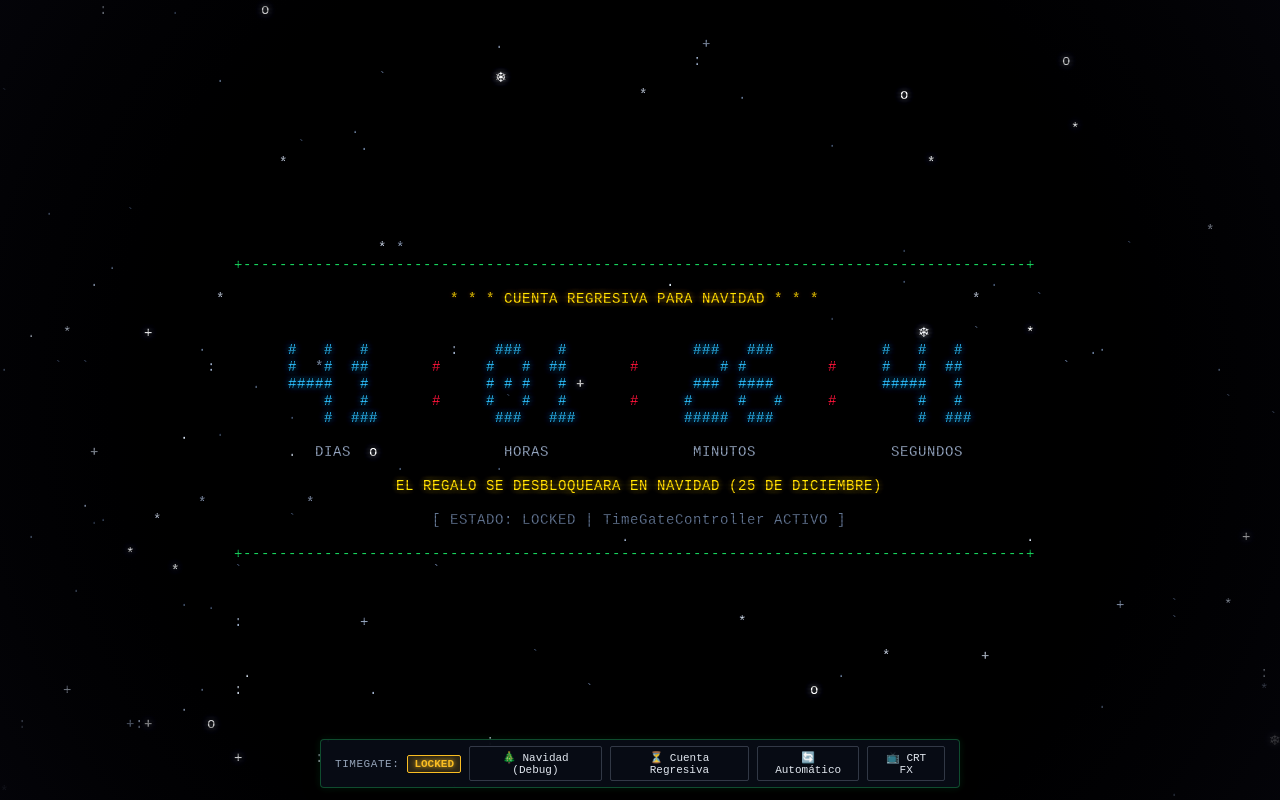
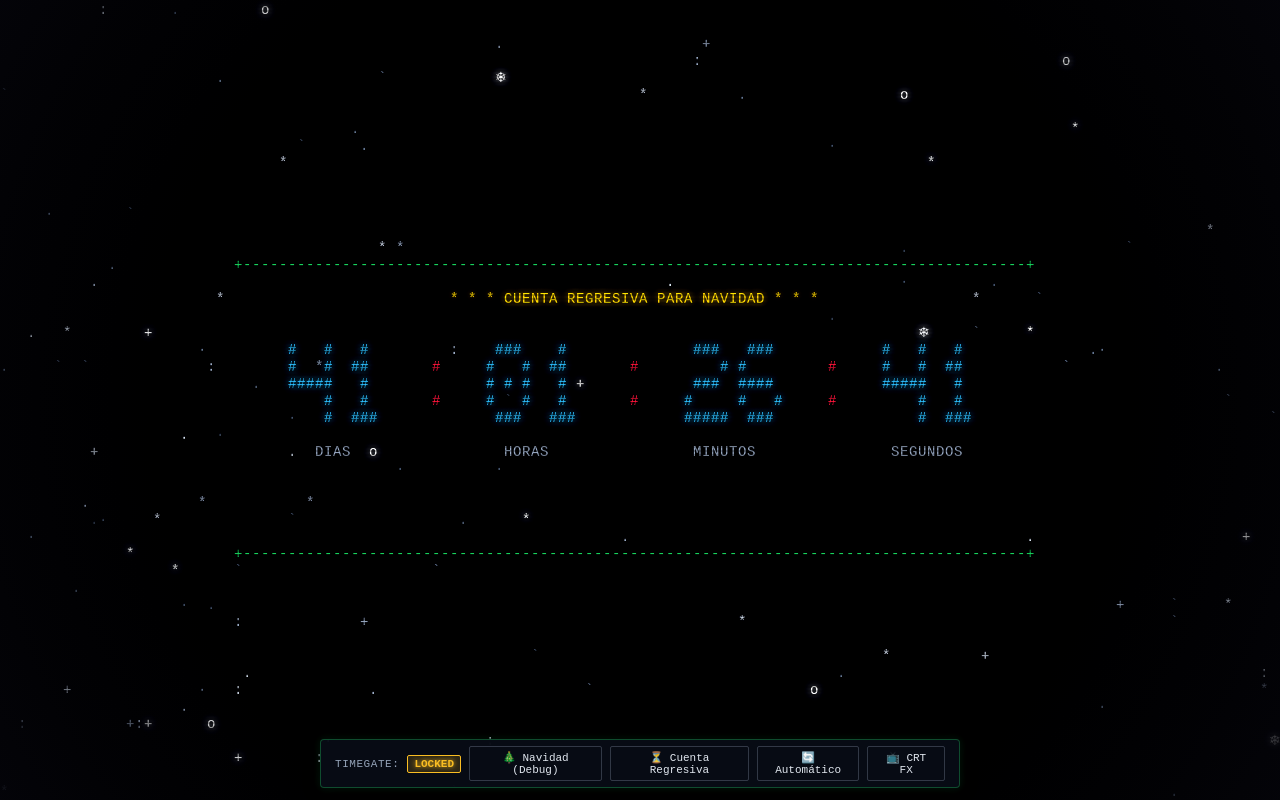
Before and after one commit to Mauri4279/navidad-web, a website with bundled scripts: page index.html in a window 1280 px wide. Built offline with nearby package versions, Linux system fonts and the light colour scheme.

Commit message:
chore(user): save manual adjustments to title, tree dimensions and countdown layout

```diff
--- a/src/components/ChristmasTreeView.js
+++ b/src/components/ChristmasTreeView.js
@@ -17,9 +17,9 @@ export class ChristmasTreeView extends SceneView {
     this.rotationSpeed = 0.55; // Radians per second
 
     // 3D Geometry specifications
-    this.treeHeight = 28;
-    this.baseRadius = 14;
-    this.cameraDistance = 45;
+    this.treeHeight = 50;
+    this.baseRadius = 15;
+    this.cameraDistance = 40;
     this.fov = 48;
 
     // Components
--- a/src/components/CountdownView.js
+++ b/src/components/CountdownView.js
@@ -81,8 +81,6 @@ export class CountdownView extends SceneView {
 
     // Header & Subtitle
     const titleText = '* * * CUENTA REGRESIVA PARA NAVIDAD * * *';
-    const unlockMsg = 'EL REGALO SE DESBLOQUEARA EN NAVIDAD (25 DE DICIEMBRE)';
-    const statusMsg = '[ ESTADO: LOCKED | TimeGateController ACTIVO ]';
 
     // Calculate vertical centering
     const totalContentHeight = 16;
@@ -158,14 +156,6 @@ export class CountdownView extends SceneView {
     curLabelX += blockMins[0].length + separator.length + blockColon[0].length + separator.length;
     buffer.writeString(curLabelX + 1, labelsY, unitSecs, silverColor, z);
 
-    // 5. Unlock Notice Message
-    const msgX = Math.floor((cols - unlockMsg.length) / 2);
-    buffer.writeString(msgX, startY + 13, unlockMsg, goldColor, z, '#ffd700');
-
-    // 6. Controller Status
-    const statusX = Math.floor((cols - statusMsg.length) / 2);
-    buffer.writeString(statusX, startY + 15, statusMsg, '#64748b', z);
-
     // 7. Decorative Bottom Border
     buffer.writeString(borderX, startY + 17, borderLine, greenColor, z);
   }
```
Also changed, not shown: index.html (+2 -2 lines).
